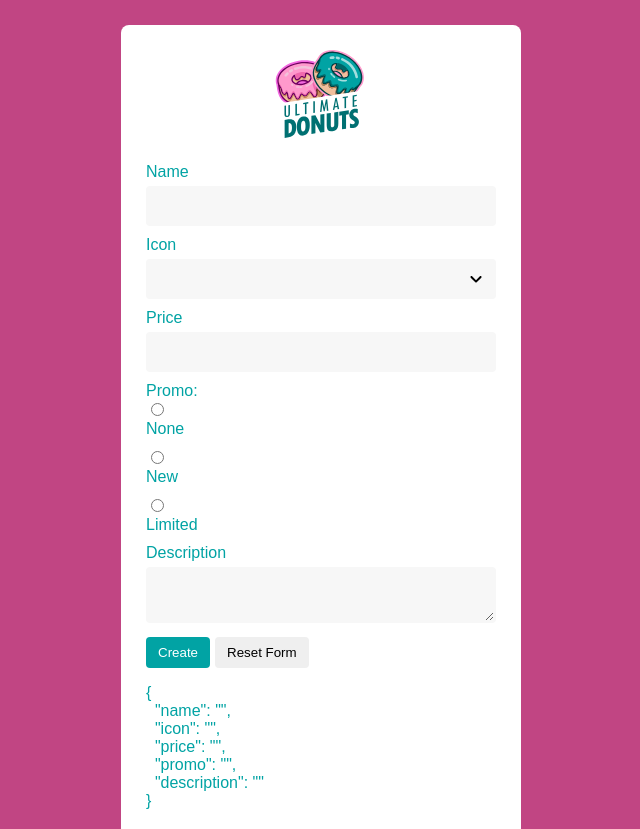
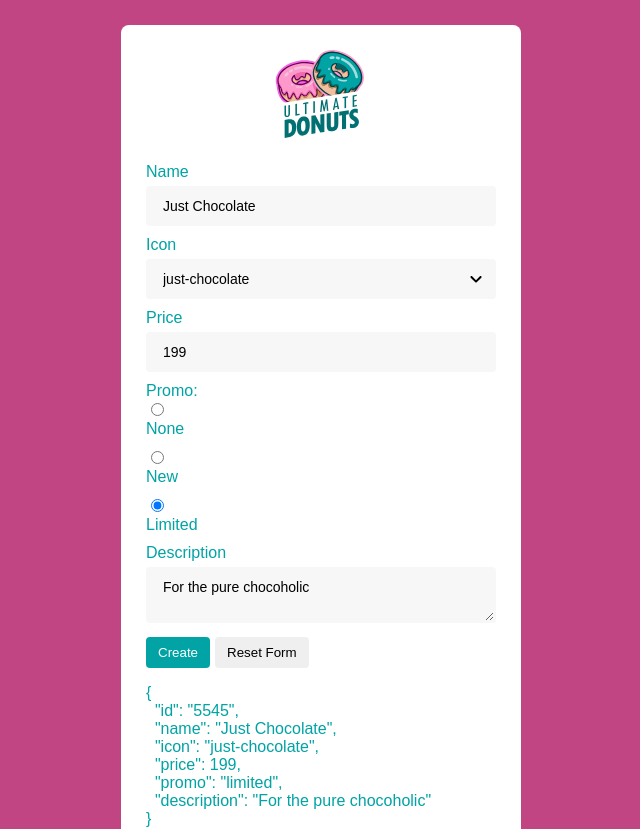
Before and after one commit to josgar14/angular-basics-seed, an Angular app: page / in a window 1280 px wide. Shown: the top 829 px of the page, without its empty margins (319-959 px from the left). Built offline with nearby package versions, Linux system fonts and the light colour scheme; a web font is replaced by a local one.

Commit message:
one way data binding to ngModel

```diff
--- a/src/app/admin/components/donut-form/donut-form.component.ts
+++ b/src/app/admin/components/donut-form/donut-form.component.ts
@@ -1,4 +1,4 @@
-import { Component, Output, EventEmitter } from '@angular/core';
+import { Component, Input, Output, EventEmitter } from '@angular/core';
 import { NgForm } from '@angular/forms';
 import { Donut } from '../../models/donut.model';
 
@@ -13,7 +13,7 @@
           name="name"
           class="input"
           minlength="5"
-          ngModel
+          [ngModel]="donut.name"
           [ngModelOptions]="{updateOn: 'blur'}"
           required
           #name="ngModel"
@@ -28,7 +28,7 @@
 
       <label>
         <span>Icon</span>
-        <select name="icon" class="input input--select" required ngModel #icon="ngModel">
+        <select name="icon" class="input input--select" required [ngModel]="donut.icon" #icon="ngModel">
           <option *ngFor="let icon of icons" [ngValue]="icon">
             {{ icon }}
           </option>
@@ -42,7 +42,7 @@
 
       <label>
         <span>Price</span>
-        <input type="number" name="price" class="input" ngModel required #price="ngModel"/>
+        <input type="number" name="price" class="input" [ngModel]="donut.price" required #price="ngModel"/>
         <ng-container *ngIf="price.invalid && price.touched">
           <div class="donut-form-error" *ngIf="price.errors?.required">Price is required</div>
         </ng-container>
@@ -51,15 +51,15 @@
       <div class="donut-form-radios">
         <p class="donut-form-radios-label">Promo:</p>
         <label>
-          <input type="radio" name="promo" [value]="undefined" ngModel />
+          <input type="radio" name="promo" [value]="undefined" [ngModel]="donut.promo" />
           <span>None</span>
         </label>
         <label>
-          <input type="radio" name="promo" value="new" ngModel />
+          <input type="radio" name="promo" value="new" [ngModel]="donut.promo" />
           <span>New</span>
         </label>
         <label>
-          <input type="radio" name="promo" value="limited" ngModel/>
+          <input type="radio" name="promo" value="limited" [ngModel]="donut.promo"/>
           <span>Limited</span>
         </label>
       </div>
@@ -69,7 +69,7 @@
         <textarea
           name="description"
           class="input input--textarea"
-          ngModel
+          [ngModel]="donut.description"
           required
           #description="ngModel"
         ></textarea>
@@ -85,6 +85,7 @@
         Working...
       </div>
 
+      <pre>{{ donut | json }}</pre>
       <pre>{{ form.value | json }}</pre>
     </form>
   `,
@@ -121,6 +122,7 @@
 })
 export class DonutFormComponent {
 
+  @Input() donut!: Donut;
   @Output() create = new EventEmitter<Donut>();
 
   icons: string[] = [
--- a/src/app/admin/containers/donut-single/donut-single.component.ts
+++ b/src/app/admin/containers/donut-single/donut-single.component.ts
@@ -5,13 +5,26 @@
   selector: 'app-donut-single',
   template: `
     <div>
-      <app-donut-form (create)="onCreate($event)"></app-donut-form>
+      <app-donut-form [donut]="donut" (create)="onCreate($event)"></app-donut-form>
     </div>
   `,
   styles: [
   ]
 })
 export class DonutSingleComponent {
+  donut!: Donut;
+
+  ngOnInit(): void {
+    this.donut = {
+      id: '5545',
+      name: 'Just Chocolate',
+      icon: 'just-chocolate',
+      price: 199,
+      promo: 'limited',
+      description: 'For the pure chocoholic',
+    };
+  }
+
   onCreate(donut: Donut) {
     console.log('onCreate', donut);
   }
```
